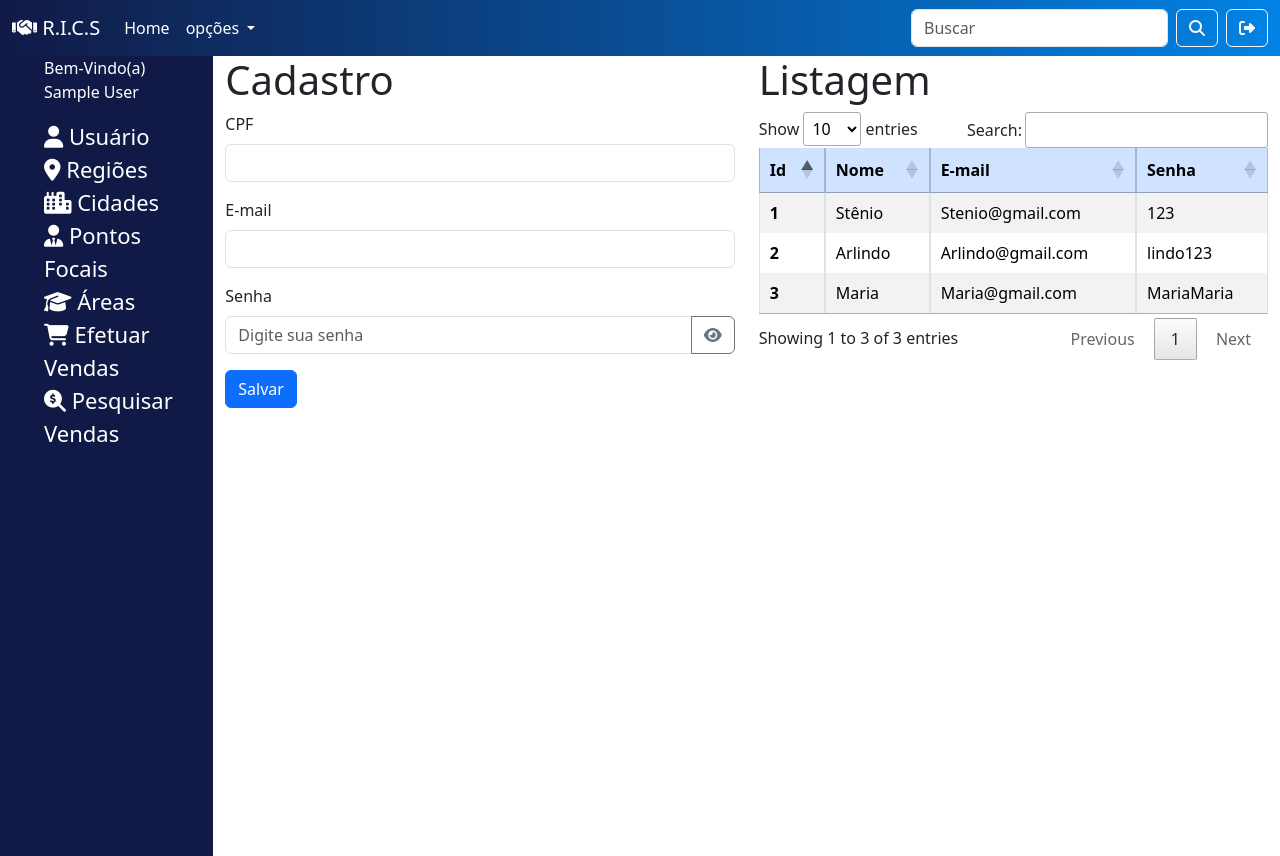
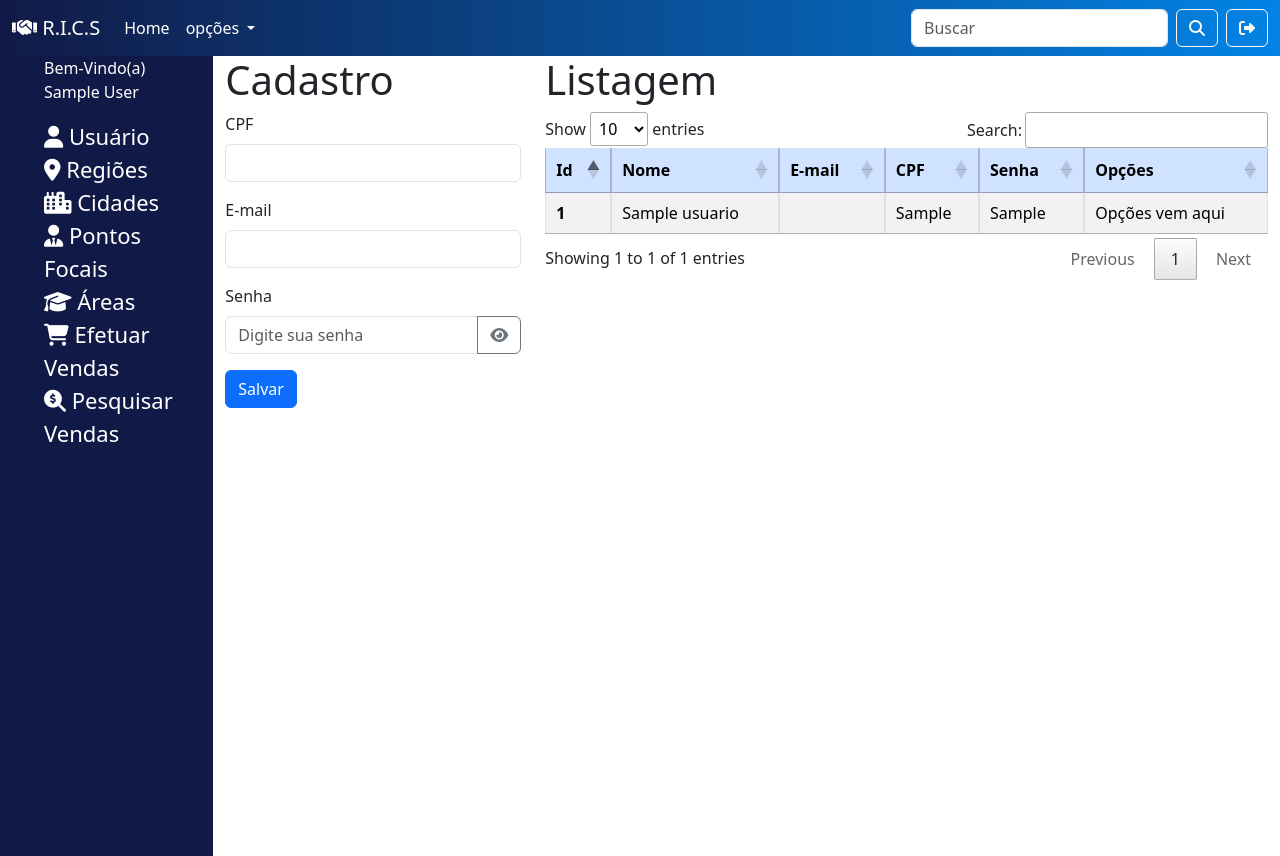
Before and after one commit to Malyboo/htdocs, a PHP site: page /principal.php in a window 1280 px wide. Run offline with PHP 8.4, Linux system fonts and the light colour scheme; the visitor is signed in with stand-in values (Sample User, id 1); tables that the repository leaves empty or names only in its code hold one stand-in row (values such as "Sample post"); data that the repository does not hold is empty; some libraries are stand-ins or nearby versions.

Commit message:
Atualizar frondend deixar funcional

```diff
--- a/sitema/backend/validacao.php
+++ b/sitema/backend/validacao.php
@@ -1,15 +1,16 @@
-<?php
-session_start(); // Inicia a sessão
+ <?php
+    session_start();
 
-if(!insset($_CESSION['cpf']) or !insset($_SESSION['senha'])){
-    //destruir sessão
-    session_destroy();
-    unset($_SESSION['cpf']);
-    unset($_SESSION['senha']);
+    //se não estiver logado, mandar para o login
+    //se não existir a variável de sessão cpf ou senha
 
+    if(!isset($_SESSION['cpf']) or !isset($_SESSION['senha'])) {
+        //destruir a sessão
+        session_destroy();
+        unset($_SESSION['cpf']);
+        unset($_SESSION['senha']);
 
-//manda para o login
-header('location:../index.php');
-
-}
+        //manda para o login
+        header('location:./index.php');
+    }
 ?>
--- a/sitema/principal.php
+++ b/sitema/principal.php
@@ -1,3 +1,8 @@
+<?php
+include 'backend/conexao.php';
+include 'backend/validacao.php';
+?>
+
 <!DOCTYPE html>
 <html lang="pt-br">
 
@@ -50,7 +55,7 @@
         <form class="d-flex" role="search">
           <input class="form-control me-2" type="search" placeholder="Buscar" aria-label="Search" />
           <button class="btn btn-outline-light " type="submit"> <i class="fa-solid fa-magnifying-glass"></i> </button>
-          <a href="#" class="btn btn-outline-light ms-2"> <i class="fa-solid fa-right-from-bracket"></i> </a>
+          <a href="./backend/sair.php" class="btn btn-outline-light ms-2"> <i class="fa-solid fa-right-from-bracket"></i> </a>
         </form>
 
 
@@ -65,7 +70,7 @@
       <div class="col-2 menu">
         <ul class="menu">
           <p style="color:white";>
-            Bem-Vindo(a) <?php session_start(); echo $_SESSION['usuario']; ?>
+            Bem-Vindo(a) <?php echo $_SESSION['usuario']; ?>
         </p>
           <li> <a href="#" class="menu-item"> <i class="fa-solid fa-user"></i> Usuário </a> </li>
           <li> <a href="#" class="menu-item"> <i class="fa-solid fa-location-dot"></i> Regiões </a> </li>
@@ -78,7 +83,7 @@
         </ul>
       </div>
 
-      <div class="col-5">
+      <div class="col-3">
         <h1> Cadastro </h1>
 
         <form>
@@ -95,7 +100,7 @@
           <div class="mb-3">
             <label for="senha" class="form-label">Senha</label>
             <div class="input-group">
-              <input type="password" class="form-control" id="senha" placeholder="Digite sua senha">
+              <input type="password" class="form-control" id="senha" autocomplete="new-password" placeholder="Digite sua senha">
               <button class="btn btn-outline-secondary" type="button" id="toggleSenha">
                 <i class="fa fa-eye" id="iconeOlho"></i>
               </button>
@@ -108,37 +113,41 @@
       </div>
 
 
-      <div class="col-5">
+      <div class="col-7">
         <h1> Listagem </h1>
 
         <table id="tabela" class="table table-striped table-bordered">
           <thead class="table-primary">
             <tr>
-              <th scope="col">Id</th>
-              <th scope="col">Nome</th>
-              <th scope="col">E-mail</th>
-              <th scope="col">Senha</th>
+              <th scope="col"> Id </th>
+              <th scope="col"> Nome </th>
+              <th scope="col"> E-mail </th>
+              <th scape="col"> CPF </th>
+              <th scope="col"> Senha </th>
+              <th scape="col"> Opções </th>
             </tr>
           </thead>
           <tbody>
+          <?php
+          $sql = "SELECT * FROM usuario";
+          //executa o comando
+          $dados = mysqli_query($conexao, $sql);
+          //percorrer todos os reistros do banco de dados
+          while($coluna = mysqli_fetch_assoc($dados)){
+            ?>
+
+
+
             <tr>
-              <th scope="row">1</th>
-              <td> Stênio </td>
-              <td> Stenio@gmail.com </td>
-              <td> 123 </td>
+              <th scope="row"> <?php echo $coluna['id'] ?></th>
+              <td> <?php echo $coluna ['nome'] ?> </td>
+              <td> <?php echo $coluna ['email'] ?> </td>
+              <td> <?php echo $coluna ['cpf'] ?> </td>
+              <td> <?php echo $coluna ['senha'] ?> </td>
+              <td> Opções vem aqui </td>
             </tr>
-            <tr>
-              <th scope="row">2</th>
-              <td> Arlindo </td>
-              <td> Arlindo@gmail.com </td>
-              <td> lindo123 </td>
-            </tr>
-            <tr>
-              <th scope="row">3</th>
-              <td> Maria </td>
-              <td> Maria@gmail.com </td>
-              <td> MariaMaria </td>
-            </tr>
+            <?php } ?>
+
           </tbody>
         </table>
       </div>
```
Also changed, not shown: sitema/backend/sair.php (added, +14 -0 lines).
